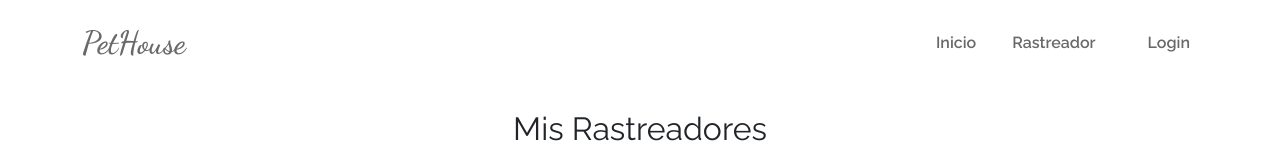
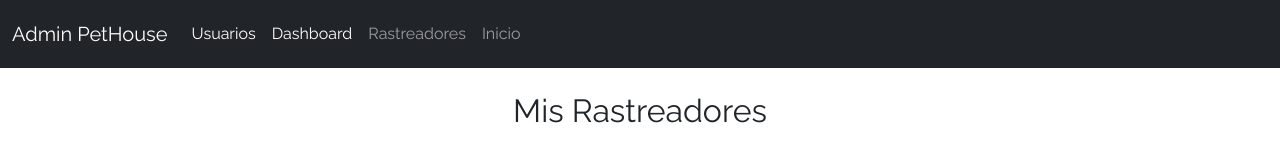
Before and after one commit to RouseRaggio/PetHouse, a SvelteKit app in the folder Frontend/: page /admin/rastreadores in a window 1280 px wide. Shown: the top 152 px of the page. Built offline with nearby package versions, Linux system fonts and the light colour scheme.

Commit message:
Pa mostrarselo al brayank porque es mi amigo

```diff
--- a/Frontend/src/routes/admin/rastreadores/+page.svelte
+++ b/Frontend/src/routes/admin/rastreadores/+page.svelte
@@ -1,5 +1,5 @@
 <script>
-	import Navbar from '$lib/components/Navbar.svelte';
+	import AdminNavbar from '$lib/components/AdminNavbar.svelte';
 
 	// Datos del rastreador (pueden venir luego de su base de datos)
 	let trackers = [
@@ -13,10 +13,10 @@
 	];
 
 	// URL del panel del GPS ya logueado
-	let gpsUrl = "https://www.365gps.net/platform/#/";
+	let gpsUrl = 'https://www.365gps.net/platform/#/';
 </script>
 
-<Navbar />
+<AdminNavbar />
 
 <section class="container my-4">
 	<h2 class="mb-4 text-center">Mis Rastreadores</h2>
@@ -44,7 +44,8 @@
 				width="100%"
 				height="500"
 				style="border:0;"
-				loading="lazy">
+				loading="lazy"
+			>
 			</iframe>
 		</div>
 	</div>
```
Also changed, not shown: Frontend/src/routes/admin/dashboard/+page.svelte (+4 -3 lines).
